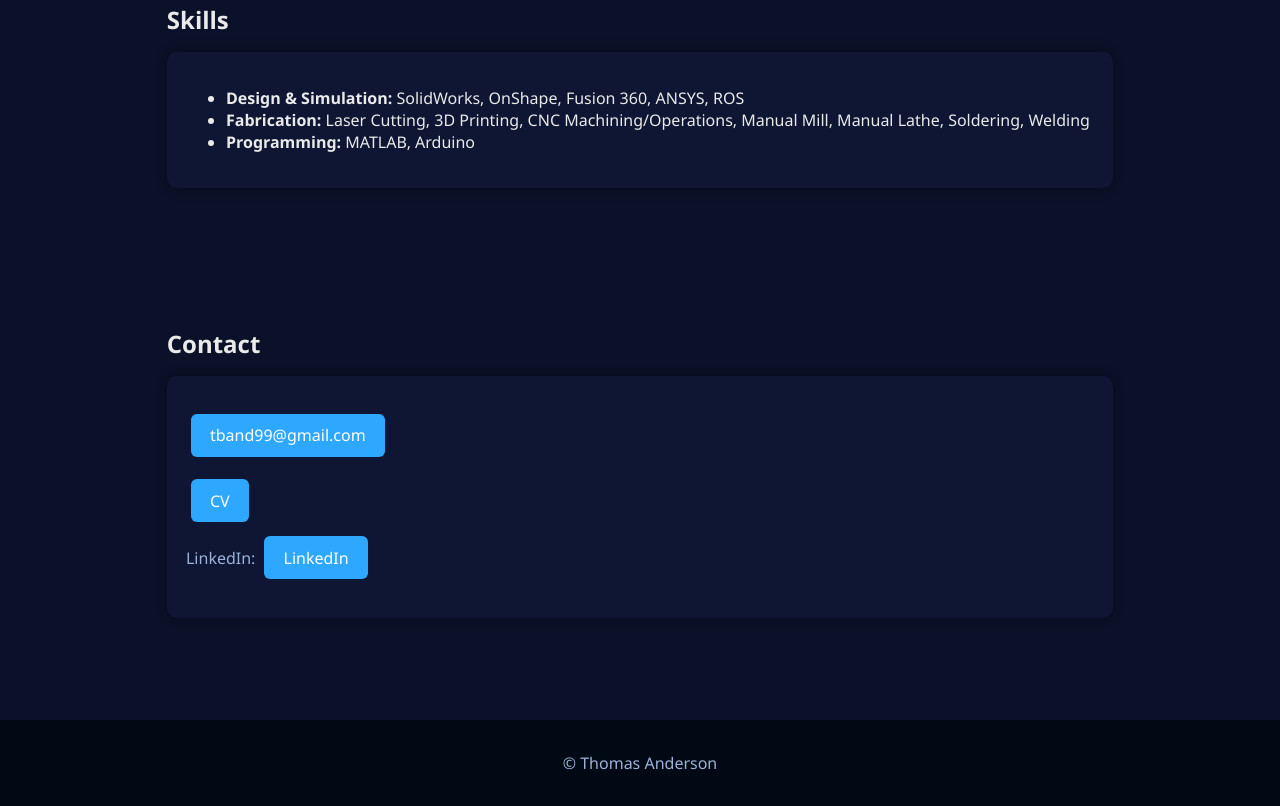
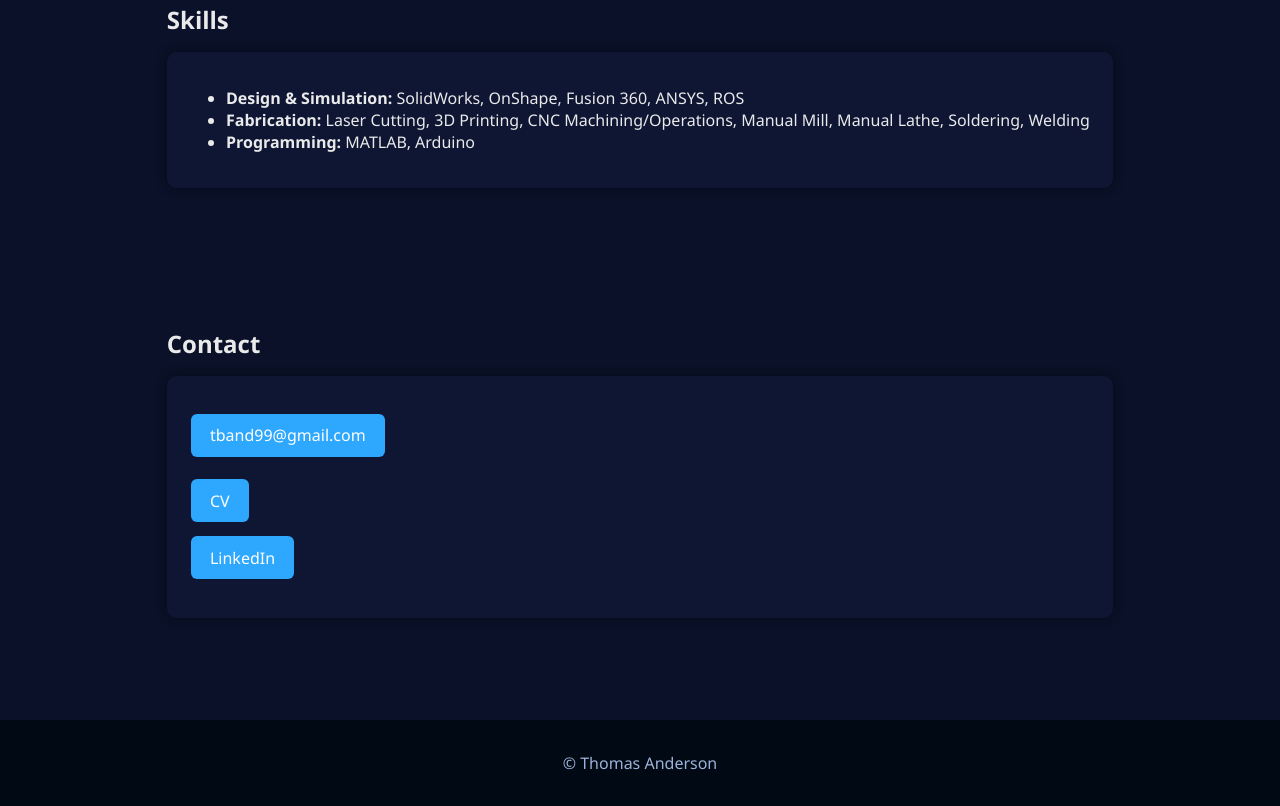
Before and after one commit to tband99/portfolio, a plain HTML site: page index.html in a window 1280 px wide. Shown: the part 6068-6874 px from the top of the page. Drawn offline with Linux system fonts and the light colour scheme.

Commit message:
Remove 'LinkedIn:' label from index.html
Removed the 'LinkedIn:' label from the paragraph.

```diff
--- a/index.html
+++ b/index.html
@@ -718,7 +718,6 @@ The project earned
       CV
      </a>
      <p style="color:var(--muted); margin-top:8px;">
-      LinkedIn:
       <a class="btn" href="https://www.linkedin.com/in/thomas-b-anderson" rel="noopener" target="_blank">
        LinkedIn
       </a>
```
